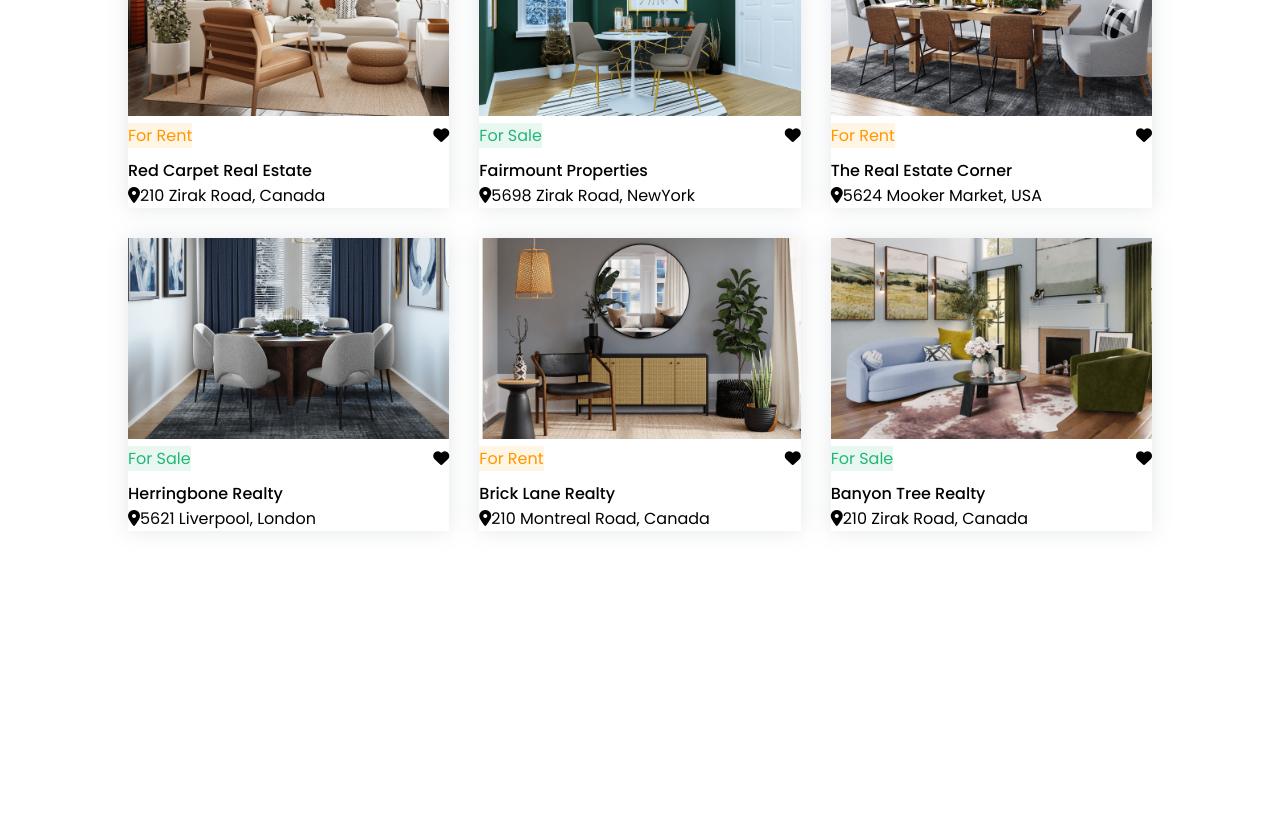
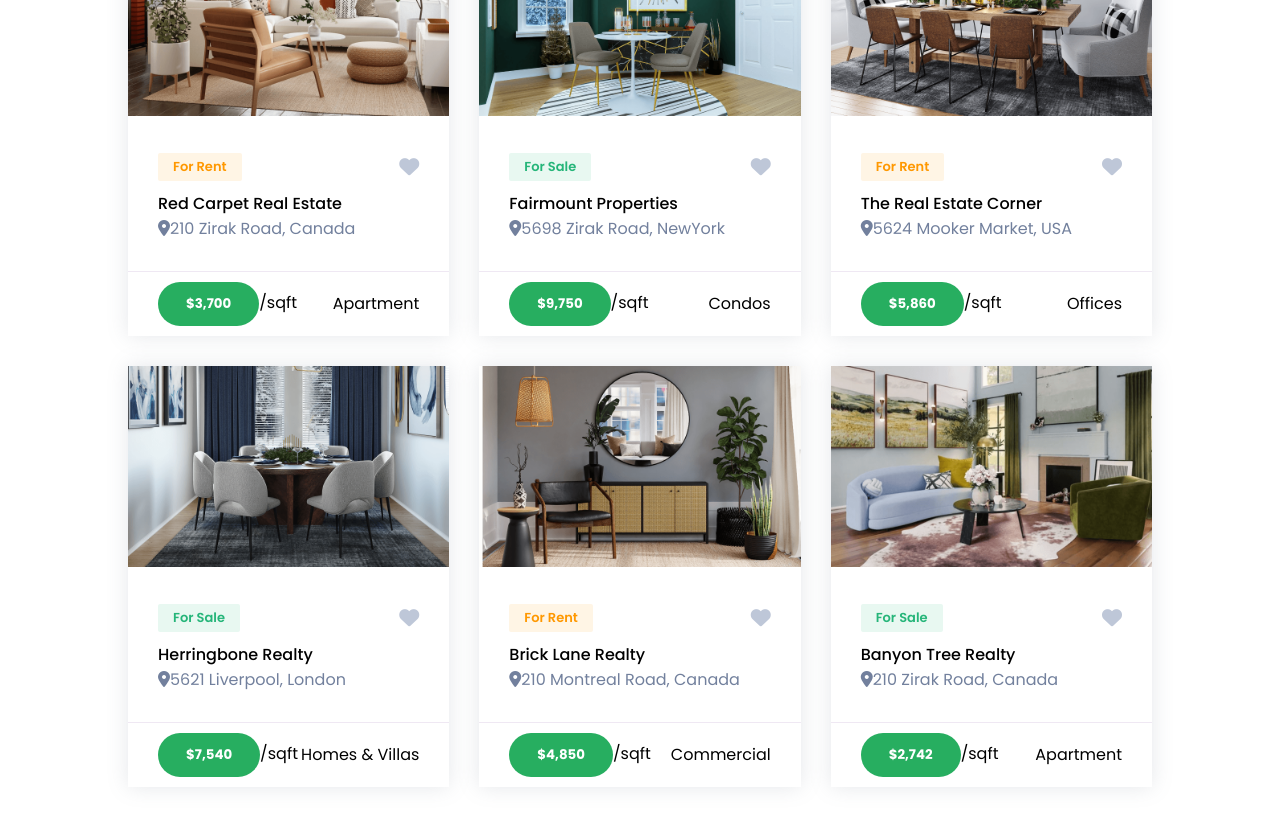
Before and after one commit to chrismbah/Rent-Up, a React (Vite) app: page / in a window 1280 px wide. Shown: the part 1820-2647 px from the top of the page. Before the commit the page ends 2431 px from the top, so only its background shows below. Built offline with nearby package versions, Linux system fonts and the light colour scheme.

Commit message:
Finished up Recent Component

```diff
--- a/src/components/home/Recent/Recent.css
+++ b/src/components/home/Recent/Recent.css
@@ -0,0 +1,22 @@
+.recent .text{
+    padding: 30px;
+}
+.recent .category span{
+    padding: 4px 15px;
+    border-radius: 2px;
+    font-weight: 600;
+    font-size: 13px;
+    display: inline-block;
+}
+.recent .category i {
+    font-size: 20px;
+    color: #bec7d8;
+    cursor: pointer;
+}
+.recent p{
+    color: #72809d;
+}
+.recent .button{
+    border-top: 1px solid #efe8f3;
+    padding: 10px 30px;
+}
--- a/src/components/home/Recent/RecentCard.jsx
+++ b/src/components/home/Recent/RecentCard.jsx
@@ -1,11 +1,22 @@
-import React from "react";
+import React, { useState } from "react";
 import { list } from "../../data/Data";
+import "./Recent.css"
 export default function RecentCard() {
   return (
     <>
       <div className="content grid3 mtop">
         {list.map((item, index) => {
           const { cover, name, location, category, price, type } = item;
+          const [colorHeart,setColor]=useState("#bec7d8")
+          function toggleColor(){
+            colorHeart==="#bec7d8"?setColor("#27ae60"):setColor("#bec7d8")
+            // if (colorHeart==="#bec7d8"){
+            //     setColor("#27ae60")
+            // }
+            // else{
+            //     setColor("bec7d8")
+            // }
+          }
           return (
             <div className="box shadow" key={index}>
               <div className="img">
@@ -22,10 +33,17 @@ export default function RecentCard() {
                   >
                     {category}
                   </span>
-                  <i className="fa fa-heart"></i>
+                  <i className="fa fa-heart"  style={{color:colorHeart}} onClick={toggleColor}></i>
                 </div>
                 <h4>{name}</h4>
-                <p><i className="fa fa-location-dot"></i>{location}</p>
+                <p><i className="fa fa-location-dot" ></i>{location}</p>
+              </div>
+              <div className="button flex">
+                <div>
+                    <button className="btn2">{price}</button>
+                    <label htmlFor="">/sqft</label>
+                </div>
+                <span>{type}</span>
               </div>
             </div>
           );
--- a/src/main.css
+++ b/src/main.css
@@ -95,3 +95,6 @@ img{
     width: 100%;
     height: 100%;
 }
+.btn2{
+    border-radius: 50px;
+}
```
